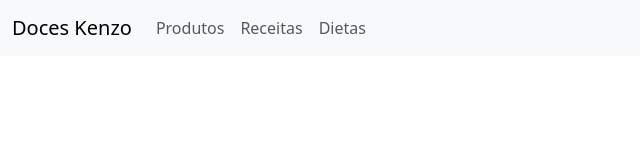
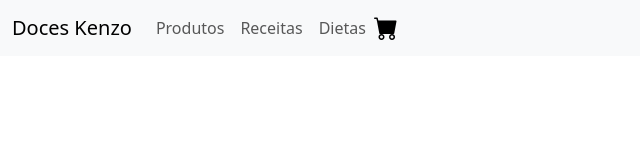
Before and after one commit to KenzoSilva/lojadedoce-kenzo, a React (Create React App) app: page / in a window 1280 px wide. Shown: the top 160 px of the page, without its empty margins (0-640 px from the left). Built offline with nearby package versions, Linux system fonts and the light colour scheme.

Commit message:
criação do CartWidget.js

```diff
--- a/package.json
+++ b/package.json
@@ -7,6 +7,7 @@
     "@testing-library/react": "^13.4.0",
     "@testing-library/user-event": "^13.5.0",
     "bootstrap": "^5.3.3",
+    "bootstrap-icons": "^1.11.3",
     "react": "^18.3.1",
     "react-dom": "^18.3.1",
     "react-scripts": "5.0.1",
--- /dev/null
+++ b/src/components/CartWidget.js
@@ -0,0 +1,12 @@
+import React from 'react';
+import 'bootstrap-icons/font/bootstrap-icons.css';
+
+const CartWidget = () => {
+  return (
+    <div className="cart-widget">
+      <i className="bi bi-cart-fill" style={{ fontSize: '1.5rem', color: 'black' }}></i>
+    </div>
+  );
+};
+
+export default CartWidget;
--- a/src/components/NavBar.js
+++ b/src/components/NavBar.js
@@ -1,5 +1,6 @@
 import React from 'react';
 import 'bootstrap/dist/css/bootstrap.min.css';
+import CartWidget from './CartWidget';
 
 const NavBar = () => {
   return (
@@ -39,6 +40,8 @@ const NavBar = () => {
               </a>
             </li>
           </ul>
+          {/* Aqui está o CartWidget */}
+          <CartWidget />
         </div>
       </div>
     </nav>
```
Also changed, not shown: 1 other file (tests, documents, lock files or other folders).
